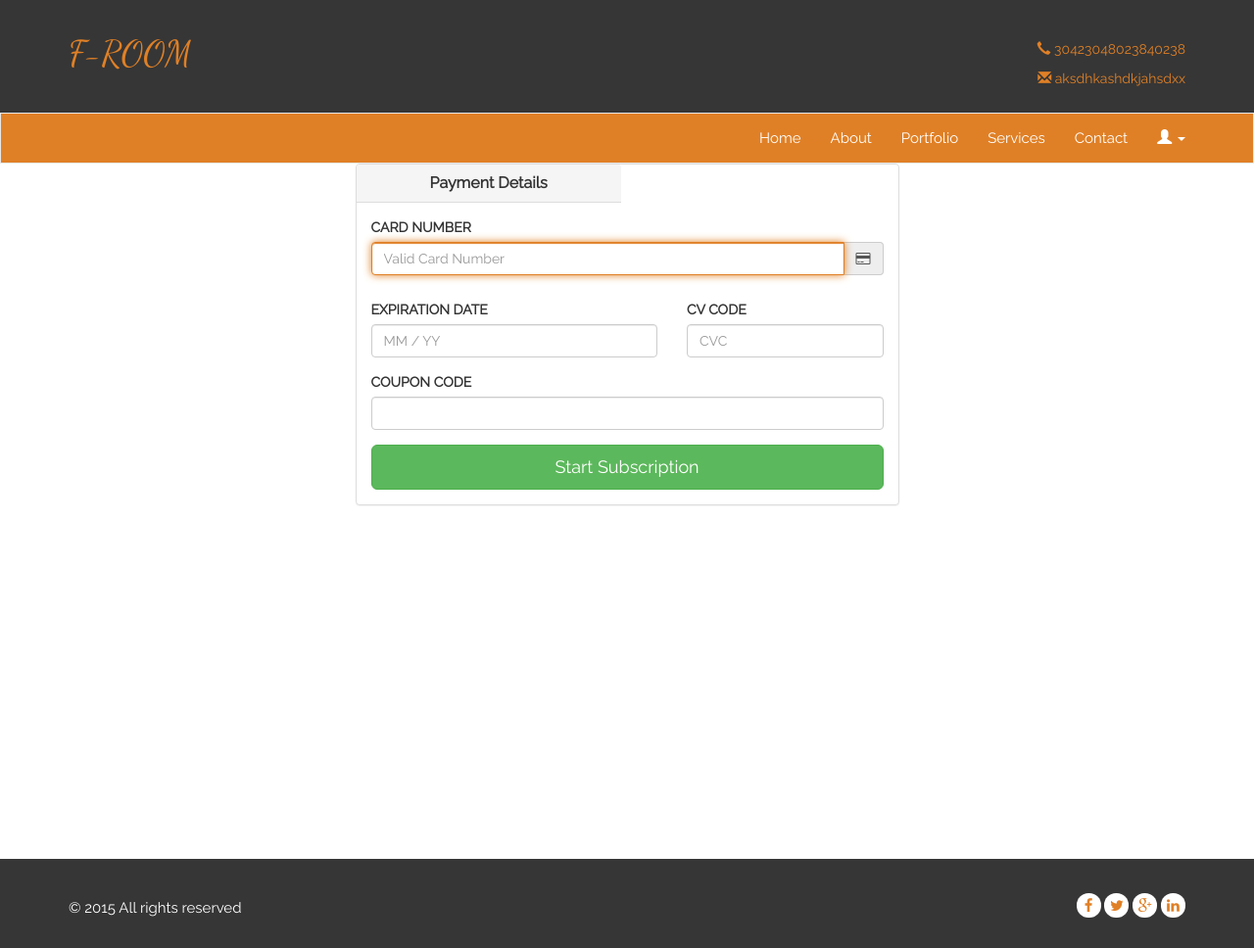
After one commit to agency2016/froomfrontend, a PHP site: page /agencyDelta/credit_card.php in a window 1280 px wide. The commit adds this page. Shown: the whole page at 98% size. Run offline with PHP 8.4, Linux system fonts and the light colour scheme; some libraries are stand-ins or nearby versions.

Commit message:
credit card

```diff
--- /dev/null
+++ b/credit_card.php
@@ -0,0 +1,124 @@
+<?php include 'header.php'; ?>
+<!-- Vendor libraries -->
+<!-- <link rel="stylesheet" href="http://maxcdn.bootstrapcdn.com/font-awesome/4.3.0/css/font-awesome.min.css"> -->
+<script type="text/javascript" src="https://cdnjs.cloudflare.com/ajax/libs/jquery-validate/1.13.1/jquery.validate.min.js"></script>
+<script type="text/javascript" src="https://cdnjs.cloudflare.com/ajax/libs/jquery.payment/1.2.3/jquery.payment.min.js"></script>
+
+<!-- If you're using Stripe for payments -->
+<script type="text/javascript" src="https://js.stripe.com/v2/"></script>
+
+<div id="wrap">
+<div class="container">
+    <div class="row">
+        <!-- You can make it whatever width you want. I'm making it full width
+             on <= small devices and 4/12 page width on >= medium devices -->
+        <div class="col-md-3"></div>
+        <div class="col-xs-12 col-md-6 creditcard">
+
+            <!-- CREDIT CARD FORM STARTS HERE -->
+            <div class="panel panel-default credit-card-box">
+                <div class="panel-heading display-table" >
+                    <div class="row display-tr" >
+                        <h3 class="panel-title display-td" >Payment Details</h3>
+                        <!-- <div class="display-td" >
+                            <img class="img-responsive pull-right" src="http://i76.imgup.net/accepted_c22e0.png">
+                        </div> -->
+                    </div>
+                </div>
+                <div class="panel-body">
+                    <form role="form" id="payment-form">
+                        <div class="row">
+                            <div class="col-xs-12">
+                                <div class="form-group">
+                                    <label for="cardNumber">CARD NUMBER</label>
+                                    <div class="input-group">
+                                        <input
+                                            type="tel"
+                                            class="form-control"
+                                            name="cardNumber"
+                                            placeholder="Valid Card Number"
+                                            autocomplete="cc-number"
+                                            required autofocus
+                                        />
+                                        <span class="input-group-addon"><i class="fa fa-credit-card"></i></span>
+                                    </div>
+                                </div>
+                            </div>
+                        </div>
+                        <div class="row">
+                            <div class="col-xs-7 col-md-7">
+                                <div class="form-group">
+                                    <label for="cardExpiry"><span class="hidden-xs">EXPIRATION</span><span class="visible-xs-inline">EXP</span> DATE</label>
+                                    <input
+                                        type="tel"
+                                        class="form-control"
+                                        name="cardExpiry"
+                                        placeholder="MM / YY"
+                                        autocomplete="cc-exp"
+                                        required
+                                    />
+                                </div>
+                            </div>
+                            <div class="col-xs-5 col-md-5 pull-right">
+                                <div class="form-group">
+                                    <label for="cardCVC">CV CODE</label>
+                                    <input
+                                        type="tel"
+                                        class="form-control"
+                                        name="cardCVC"
+                                        placeholder="CVC"
+                                        autocomplete="cc-csc"
+                                        required
+                                    />
+                                </div>
+                            </div>
+                        </div>
+                        <div class="row">
+                            <div class="col-xs-12">
+                                <div class="form-group">
+                                    <label for="couponCode">COUPON CODE</label>
+                                    <input type="text" class="form-control" name="couponCode" />
+                                </div>
+                            </div>
+                        </div>
+                        <div class="row">
+                            <div class="col-xs-12">
+                                <button class="btn btn-success btn-lg btn-block" type="submit">Start Subscription</button>
+                            </div>
+                        </div>
+                        <div class="row" style="display:none;">
+                            <div class="col-xs-12">
+                                <p class="payment-errors"></p>
+                            </div>
+                        </div>
+                    </form>
+                </div>
+            </div>
+            <!-- CREDIT CARD FORM ENDS HERE -->
+
+        </div>
+        <div class="col-md-3"></div>
+
+<!--         <div class="col-xs-12 col-md-8" style="font-size: 12pt; line-height: 2em;">
+            <p><h1>Features:</h1>
+                <ul>
+                    <li>As-you-type, input formatting</li>
+                    <li>Form field validation (also as you type)</li>
+                    <li>Graceful error feedback for declined card, etc</li>
+                    <li>AJAX form submission w/ visual feedback</li>
+                    <li>Creates a Stripe credit card token</li>
+                </ul>
+            </p>
+            <p>Be sure to replace the dummy API key with a valid Stripe API key.</p>
+
+            <p>Built upon: Bootstrap, jQuery,
+                <a href="http://jqueryvalidation.org/">jQuery Validation Plugin</a>,
+                <a href="https://github.com/stripe/jquery.payment">jQuery.payment library</a>,
+                and <a href="https://stripe.com/docs/stripe.js">Stripe.js</a>
+            </p>
+        </div> -->
+
+    </div>
+</div>
+</div>
+<?php include 'footer.php'; ?>
--- a/css/style.css
+++ b/css/style.css
@@ -310,11 +310,10 @@ a,a:hover{
 #footer-bottom {
     background: rgb(54,54,54)  none repeat scroll 0% 0%;
     color: #111;
-    /*background: #555 none repeat scroll 0% 0%;*/
-    /*color: #D6D6D6;*/
     font-size: 15px;
     padding: 20px 0px;
     margin-top: 20px;
+
 }
 
 #wrap {
@@ -323,6 +322,7 @@ a,a:hover{
     margin: 0 auto -60px;
     padding: 0 0 60px;
 }
+
 
 .social-icons {
     padding-left: 0px;
@@ -388,13 +388,58 @@ a,a:hover{
     margin-bottom: 25px;
 }
 
+/*USER LIST*/
 .forgotpass{
     /*margin-top: 10px;*/
     text-align: right;
 }
 
+/*CREDIT CARD*/
 
+.credit-card{
+margin-top: 50px;
+}
 
+.credit-card-box .panel-title {
+    display: inline;
+    font-weight: bold;
+}
+.credit-card-box .form-control.error {
+    border-color: red;
+    outline: 0;
+    box-shadow: inset 0 1px 1px rgba(0,0,0,0.075),0 0 8px rgba(255,0,0,0.6);
+}
+.credit-card-box label.error {
+  font-weight: bold;
+  color: red;
+  padding: 2px 8px;
+  margin-top: 2px;
+}
+.credit-card-box .payment-errors {
+  font-weight: bold;
+  color: red;
+  padding: 2px 8px;
+  margin-top: 2px;
+}
+.credit-card-box label {
+    display: block;
+}
+/* The old "center div vertically" hack */
+.credit-card-box .display-table {
+    display: table;
+}
+.credit-card-box .display-tr {
+    display: table-row;
+}
+.credit-card-box .display-td {
+    display: table-cell;
+    vertical-align: middle;
+    width: 50%;
+}
+/* Just looks nicer */
+.credit-card-box .panel-heading img {
+    min-width: 180px;
+}
 
 
 
--- a/js/froom.js
+++ b/js/froom.js
@@ -14,3 +14,129 @@ $(document).ready(function(e){
 $(function () {
   $('[data-toggle="tooltip"]').tooltip()
 })
+
+
+
+
+
+// CREDIT CARD
+
+var $form = $('#payment-form');
+$form.on('submit', payWithStripe);
+
+/* If you're using Stripe for payments */
+function payWithStripe(e) {
+    e.preventDefault();
+
+    /* Visual feedback */
+    $form.find('[type=submit]').html('Validating <i class="fa fa-spinner fa-pulse"></i>');
+
+    var PublishableKey = 'pk_test_6pRNASCoBOKtIshFeQd4XMUh'; // Replace with your API publishable key
+    Stripe.setPublishableKey(PublishableKey);
+
+    /* Create token */
+    var expiry = $form.find('[name=cardExpiry]').payment('cardExpiryVal');
+    var ccData = {
+        number: $form.find('[name=cardNumber]').val().replace(/\s/g,''),
+        cvc: $form.find('[name=cardCVC]').val(),
+        exp_month: expiry.month,
+        exp_year: expiry.year
+    };
+
+    Stripe.card.createToken(ccData, function stripeResponseHandler(status, response) {
+        if (response.error) {
+            /* Visual feedback */
+            $form.find('[type=submit]').html('Try again');
+            /* Show Stripe errors on the form */
+            $form.find('.payment-errors').text(response.error.message);
+            $form.find('.payment-errors').closest('.row').show();
+        } else {
+            /* Visual feedback */
+            $form.find('[type=submit]').html('Processing <i class="fa fa-spinner fa-pulse"></i>');
+            /* Hide Stripe errors on the form */
+            $form.find('.payment-errors').closest('.row').hide();
+            $form.find('.payment-errors').text("");
+            // response contains id and card, which contains additional card details
+            console.log(response.id);
+            console.log(response.card);
+            var token = response.id;
+            // AJAX - you would send 'token' to your server here.
+            $.post('/account/stripe_card_token', {
+                    token: token
+                })
+                // Assign handlers immediately after making the request,
+                .done(function(data, textStatus, jqXHR) {
+                    $form.find('[type=submit]').html('Payment successful <i class="fa fa-check"></i>').prop('disabled', true);
+                })
+                .fail(function(jqXHR, textStatus, errorThrown) {
+                    $form.find('[type=submit]').html('There was a problem').removeClass('success').addClass('error');
+                    /* Show Stripe errors on the form */
+                    $form.find('.payment-errors').text('Try refreshing the page and trying again.');
+                    $form.find('.payment-errors').closest('.row').show();
+                });
+        }
+    });
+}
+/* Fancy restrictive input formatting via jQuery.payment library*/
+$('input[name=cardNumber]').payment('formatCardNumber');
+$('input[name=cardCVC]').payment('formatCardCVC');
+$('input[name=cardExpiry').payment('formatCardExpiry');
+
+/* Form validation using Stripe client-side validation helpers */
+jQuery.validator.addMethod("cardNumber", function(value, element) {
+    return this.optional(element) || Stripe.card.validateCardNumber(value);
+}, "Please specify a valid credit card number.");
+
+jQuery.validator.addMethod("cardExpiry", function(value, element) {
+    /* Parsing month/year uses jQuery.payment library */
+    value = $.payment.cardExpiryVal(value);
+    return this.optional(element) || Stripe.card.validateExpiry(value.month, value.year);
+}, "Invalid expiration date.");
+
+jQuery.validator.addMethod("cardCVC", function(value, element) {
+    return this.optional(element) || Stripe.card.validateCVC(value);
+}, "Invalid CVC.");
+
+validator = $form.validate({
+    rules: {
+        cardNumber: {
+            required: true,
+            cardNumber: true
+        },
+        cardExpiry: {
+            required: true,
+            cardExpiry: true
+        },
+        cardCVC: {
+            required: true,
+            cardCVC: true
+        }
+    },
+    highlight: function(element) {
+        $(element).closest('.form-control').removeClass('success').addClass('error');
+    },
+    unhighlight: function(element) {
+        $(element).closest('.form-control').removeClass('error').addClass('success');
+    },
+    errorPlacement: function(error, element) {
+        $(element).closest('.form-group').append(error);
+    }
+});
+
+paymentFormReady = function() {
+    if ($form.find('[name=cardNumber]').hasClass("success") &&
+        $form.find('[name=cardExpiry]').hasClass("success") &&
+        $form.find('[name=cardCVC]').val().length > 1) {
+        return true;
+    } else {
+        return false;
+    }
+}
+
+$form.find('[type=submit]').prop('disabled', true);
+var readyInterval = setInterval(function() {
+    if (paymentFormReady()) {
+        $form.find('[type=submit]').prop('disabled', false);
+        clearInterval(readyInterval);
+    }
+}, 250);
```
Also changed, not shown: userlist.php (+0 -14 lines).
